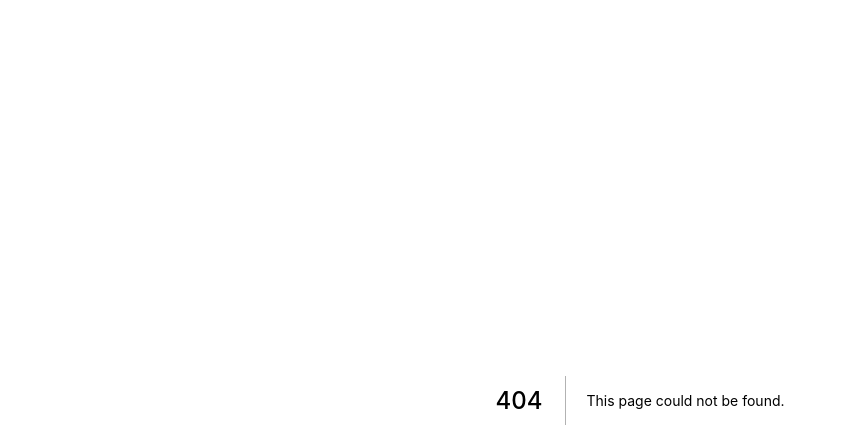
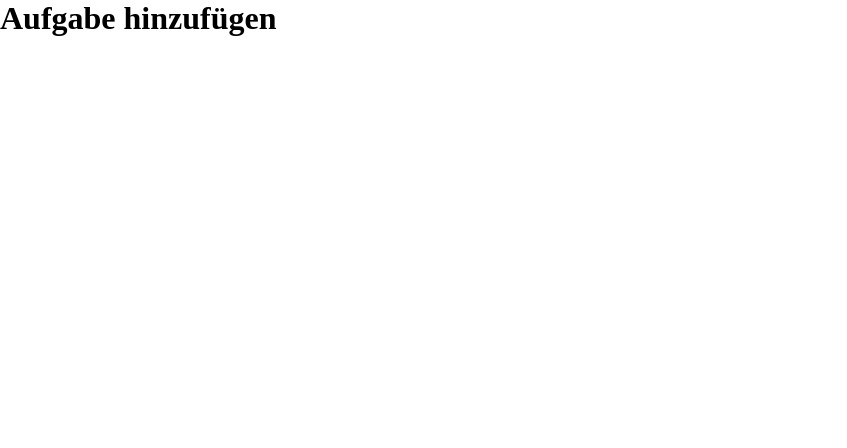
Before and after one commit to A11yship/capstone-project, a Next.js app: page /create-task in a window 1280 px wide. Before the commit this address had no page. Shown: the top 448 px of the page, without its empty margins (0-847 px from the left). Built offline with nearby package versions, Linux system fonts and the light colour scheme.

Commit message:
Add page for the creat task form

```diff
--- /dev/null
+++ b/src/pages/create-task.js
@@ -0,0 +1,3 @@
+export default function CreateTask() {
+	return <h1>Aufgabe hinzufügen</h1>;
+}
```
